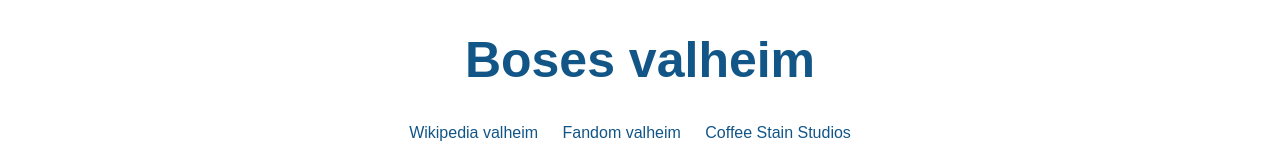
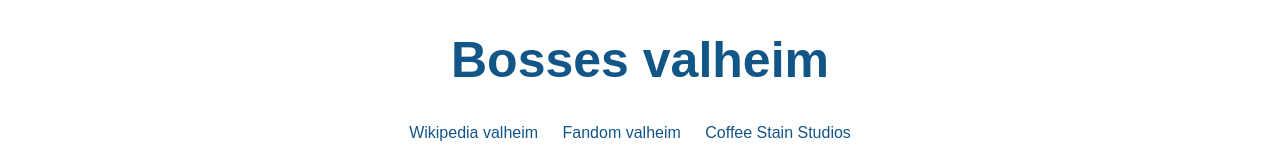
Before and after one commit to JoaoVitorCRamos/aula1TesteCss, a plain HTML site: page index.html in a window 1280 px wide. Shown: the top 160 px of the page. Drawn offline with Linux system fonts and the light colour scheme.

Commit message:
Erro de escrita

```diff
--- a/index.html
+++ b/index.html
@@ -9,7 +9,7 @@
 </head>
 <body>
     <header>
-        <h1>Boses valheim</h1>
+        <h1>Bosses valheim</h1>
     <nav>
         <a class="linkNav" href="https://pt.wikipedia.org/wiki/Valheim" target="_blank">Wikipedia valheim</a>
         <a class="linkNav" href="https://valheim.fandom.com/pt-br/wiki/Valheim" target="_blank">Fandom valheim</a>
```
